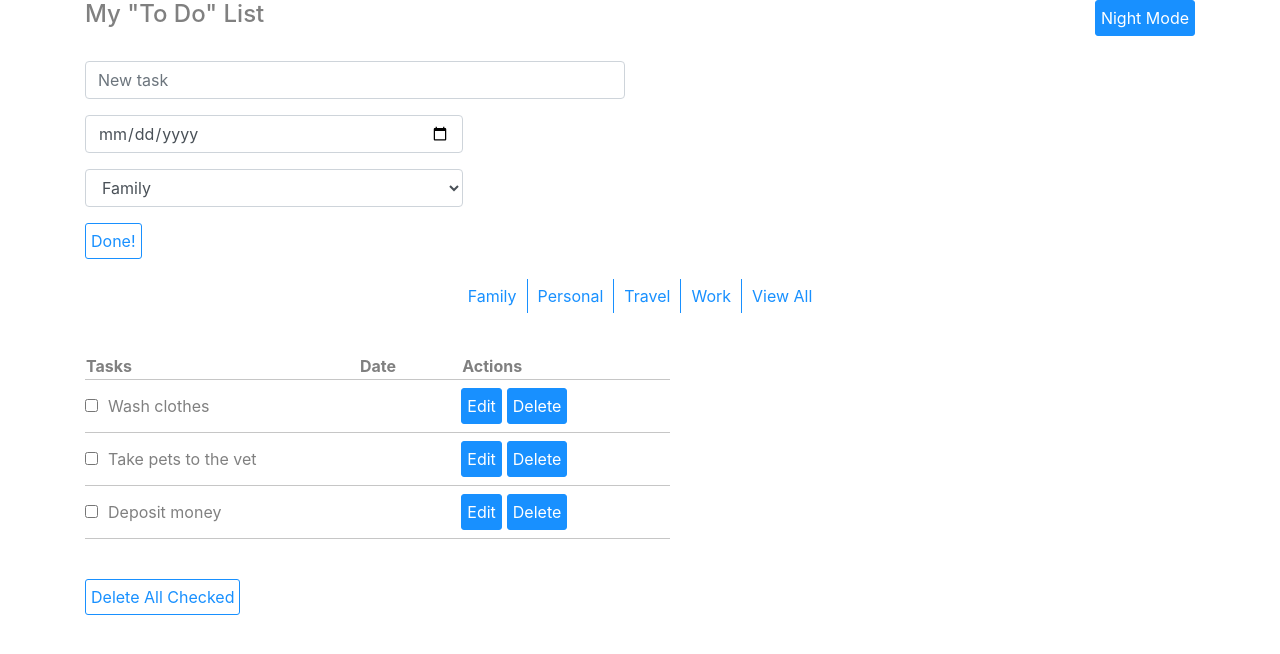
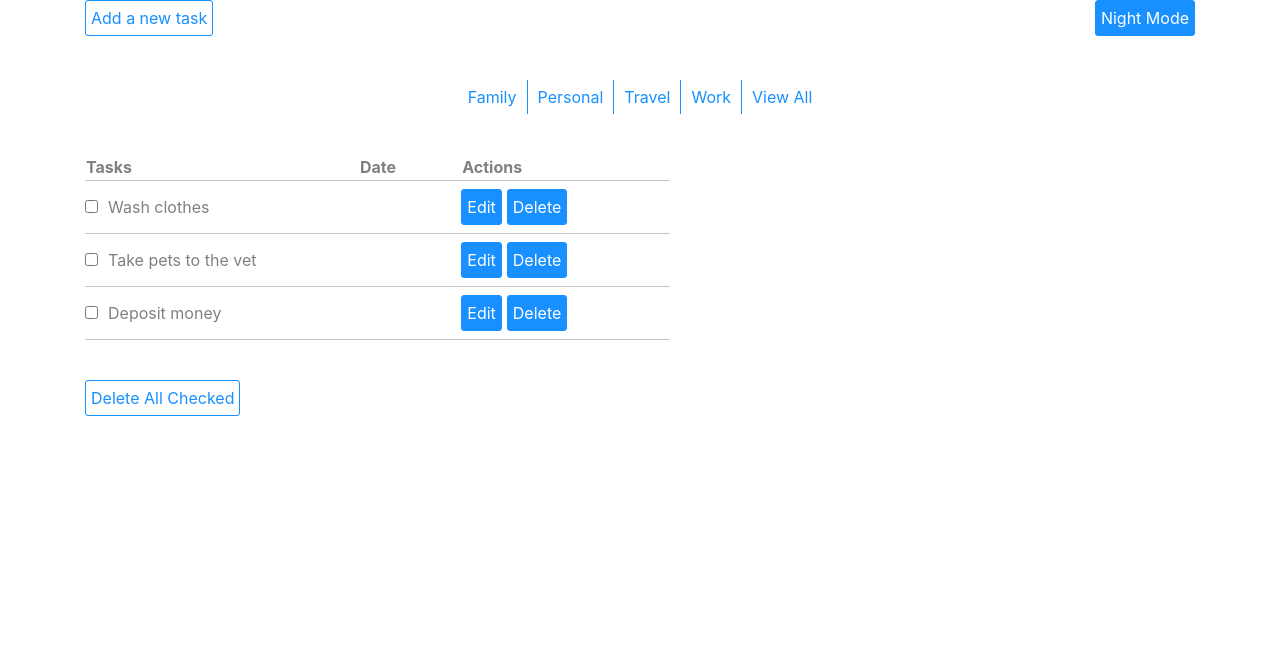
Before and after one commit to AnaGerhardt/to-do-list, a React (Create React App) app: page / in a window 1280 px wide. Shown: the top 654 px of the page. Built offline with nearby package versions, Linux system fonts and the light colour scheme; the HTML template or start-up script is replaced by a standard one.

Commit message:
Add modals to Add and Edit Forms. Need to fix edit form props

```diff
--- a/src/App.tsx
+++ b/src/App.tsx
@@ -2,32 +2,13 @@ import React, { useState } from 'react'
 import { Container, Row, Col } from 'react-bootstrap'
 import { ThemeProvider } from 'styled-components'
 import { lightTheme, darkTheme } from './Styles/Themes'
-import { Button, ActionButton, MenuButton } from './Styles/StyledComponents'
+import { ActionButton, MenuButton } from './Styles/StyledComponents'
 import AddForm from './Components/Forms/AddForm'
-import EditForm from './Components/Forms/EditForm'
-import ListTable from './Components/Tables/ListTable'
+import ListTable, { Item } from './Components/Tables/ListTable'
 
-
-export interface Item {
-  id?: number
-  checked?: boolean
-  dateitem?: Date
-  listitem?: string
-  name?: string
-  length?: number
-}
 
 
 const App = () => {
-
-  const [theme, setTheme] = useState('light')
-
-  const categories = {
-    1: 'Family',
-    2: 'Personal',
-    3: 'Travel',
-    4: 'Work'
-}
 
   const itemArray = [
     { id: 1, listitem: 'Wash clothes', dateitem: undefined, category: 'Personal' },
@@ -35,11 +16,25 @@ const App = () => {
     { id: 3, listitem: 'Deposit money', dateitem: undefined, category: 'Personal' },
   ]
 
+  const [list, setList] = useState<Item[]>(itemArray)
   const initialFormState = { id: undefined, listitem: '', dateitem: undefined }
+  const [currentItem, setCurrentItem] = useState<Item>(initialFormState)
+  const [theme, setTheme] = useState('light')
 
-  const [list, setList] = useState<Item[]>(itemArray)
-  const [editing, setEditing] = useState(false)
-  const [currentItem, setCurrentItem] = useState<Item>(initialFormState)
+  const toggleTheme = () => {
+    if (theme === 'light') {
+      setTheme('dark');
+    } else {
+      setTheme('light');
+    }
+  }
+
+  const rootStyle = (
+    (theme === 'light') ?
+      {'background':'white', 'color': 'grey'}
+      :
+      {'background':'grey', 'color': 'white'}
+  )
 
   const addItem = (item: Item) => {
     item.id = list.length + 1
@@ -48,16 +43,6 @@ const App = () => {
 
   const deleteItem = (id: Item) => {
     setList(list.filter((item: Item) => item.id !== id))
-  }
-
-  const editRow = (item: Item) => {
-    setEditing(true)
-    setCurrentItem({ id: item.id, checked: item.checked, listitem: item.listitem })
-  }
-
-  const updateItem = (id: Item, updatedItem: Item) => {
-    setEditing(false)
-    setList(list.map(item => (item.id === id ? updatedItem : item)))
   }
 
   const deleteAllChecked = () => {
@@ -75,21 +60,9 @@ const App = () => {
     )
   }
 
-  const toggleTheme = () => {
-    if (theme === 'light') {
-      setTheme('dark');
-    } else {
-      setTheme('light');
-    }
-  }
-
-  const rootStyle = (
-    (theme === 'light') ?
-      {'background':'white', 'color': 'grey'}
-      :
-      {'background':'grey', 'color': 'white'}
-  )
-
+  const editRow = (item: Item) => {
+    setCurrentItem({ id: item.id, checked: item.checked, listitem: item.listitem })
+  };
 
   return (
     <ThemeProvider theme={theme === 'light' ? lightTheme : darkTheme}>
@@ -97,7 +70,7 @@ const App = () => {
 
         <Row>
           <Col>
-            <h4>My "To Do" List</h4>
+            <AddForm addItem={addItem} />
           </Col>
           <Col style={{'textAlign':'right'}}>
             <ActionButton
@@ -109,16 +82,6 @@ const App = () => {
         </Row>
 
         <br />
-
-        <Row>
-          <Col lg={6}>
-            {editing ?
-              (<EditForm editing={editing} setEditing={setEditing} updateItem={updateItem} currentItem={currentItem} categories={categories} />)
-              :
-              (<AddForm addItem={addItem} categories={categories} />)
-            }
-          </Col>
-        </Row>
 
         <Row style={{'marginTop':'20px'}}>
           <Col style={{'textAlign':'center'}}>
@@ -134,20 +97,11 @@ const App = () => {
           <Col>
             <ListTable
               list={list}
+              setList={setList}
               deleteItem={deleteItem}
-              editRow={editRow}
+              deleteAllChecked={deleteAllChecked}
               checkHandler={checkHandler}
             />
-          </Col>
-        </Row>
-
-        <Row>
-          <Col>
-            <Button
-              onClick={deleteAllChecked}
-            >
-              Delete All Checked
-            </Button>
           </Col>
         </Row>
 
--- /dev/null
+++ b/src/Components/Categories.js
@@ -0,0 +1,8 @@
+const Categories = {
+    1: 'Family',
+    2: 'Personal',
+    3: 'Travel',
+    4: 'Work'
+}
+
+export default Categories
--- a/src/Components/Forms/AddForm.tsx
+++ b/src/Components/Forms/AddForm.tsx
@@ -1,12 +1,12 @@
 import React, { useState } from 'react'
-import { Form } from 'react-bootstrap'
+import { Modal, Form } from 'react-bootstrap'
 import { Button } from '../../Styles/StyledComponents'
+import Categories from '../Categories'
 
 
 
 interface IProps {
     addItem: Function
-    categories: Object
 }
 
 
@@ -15,6 +15,10 @@ const AddForm = (props: IProps) => {
 
     const initialFormState = { id: undefined, listitem: '', dateitem: '', category: undefined }
     const [item, setItem] = useState(initialFormState)
+    const [show, setShow] = useState(false);
+
+    const handleClose = () => setShow(false);
+    const handleShow = () => setShow(true);
 
     const handleInputChange = (e: React.ChangeEvent<HTMLInputElement>) => {
         const { name, value } = e.target
@@ -23,7 +27,17 @@ const AddForm = (props: IProps) => {
 
 
     return  (
+    <>
 
+      <Button onClick={handleShow}>Add a new task</Button>
+
+      <Modal centered show={show} onHide={handleClose}>
+
+        <Modal.Header closeButton>
+          <Modal.Title>Add a New Task</Modal.Title>
+        </Modal.Header>
+
+        <Modal.Body>
             <Form
                 onSubmit={(event: { preventDefault: () => void; }) => {
                     event.preventDefault()
@@ -60,16 +74,21 @@ const AddForm = (props: IProps) => {
                         onChange={handleInputChange}
                         style={{'width':'70%'}}
                     >
-                {Object.entries(props.categories).map(([k,v], i)=> (
+                    {Object.entries(Categories).map(([k,v], i)=> (
                         <option key={k}>{v}</option>
                     ))}
                     </Form.Control>
                 </Form.Group>
 
-            <Button type="submit">
+                <Button type="submit" onClick={handleClose}>
                      Done!
                 </Button>
             </Form>
+        </Modal.Body>
+
+      </Modal>
+
+    </>
     )
 }
 
--- a/src/Components/Forms/EditForm.tsx
+++ b/src/Components/Forms/EditForm.tsx
@@ -1,22 +1,27 @@
 import * as React from 'react'
 import { useState, useEffect, Dispatch, SetStateAction } from 'react'
-import { Form } from 'react-bootstrap'
-import { Button } from '../../Styles/StyledComponents'
-import { Item } from '../../App'
+import { Modal, Form } from 'react-bootstrap'
+import { ActionButton, Button } from '../../Styles/StyledComponents'
+import { Item } from '../Tables/ListTable'
+import Categories from '../Categories'
 
 
 
 interface IProps {
-    currentItem: Item
-    updateItem: Function
-    setEditing: Dispatch<SetStateAction<boolean>>
-    editing: boolean
-    categories: Object
+    currentItem?: Item
 }
 
 const EditForm = (props: IProps) => {
 
     const [item, setItem] = useState(props.currentItem)
+    const [show, setShow] = useState(false);
+
+    const handleClose = () => setShow(false);
+
+    const handleShow = () => {
+        setShow(true);
+        //props.editRow(item);
+    }
 
     const handleInputChange = (e: React.ChangeEvent<HTMLInputElement>) => {
         const { name, value } = e.target
@@ -28,20 +33,32 @@ const EditForm = (props: IProps) => {
     }, [props])
 
     return  (
+    <>
+
+    <ActionButton onClick={handleShow} style={{'marginRight':'5px'}}>Edit</ActionButton>
+
+    <Modal centered show={show} onHide={handleClose}>
+
+    <Modal.Header closeButton>
+        <Modal.Title>Edit Task</Modal.Title>
+    </Modal.Header>
+
+    <Modal.Body>
         <Form
             onSubmit={(event: { preventDefault: () => void; }) => {
                 event.preventDefault()
-                if (!item.listitem) return
-                    props.updateItem(item.id, item)
+                //if (!item.listitem) return
+                //props.updateItem(item.id, item)
             }}
         >
-           <Form.Group>
+
+            <Form.Group>
                 <Form.Control
                     type="text"
                     name="listitem"
-                    value={item.listitem}
+                    //value={item.listitem}
                     onChange={handleInputChange}
-                    placeholder="* Add a new task"
+                    placeholder="New task"
                 />
             </Form.Group>
 
@@ -62,17 +79,21 @@ const EditForm = (props: IProps) => {
                     onChange={handleInputChange}
                     style={{'width':'70%'}}
                 >
-                {Object.entries(props.categories).map(([k,v], i)=> (
+                {Object.entries(Categories).map(([k,v], i)=> (
                     <option key={k}>{v}</option>
                 ))}
                 </Form.Control>
             </Form.Group>
 
-
-            <Button type="submit">
+            <Button type="submit" onClick={handleClose}>
                 Done!
             </Button>
         </Form>
+    </Modal.Body>
+
+    </Modal>
+
+</>
     )
 }
 
--- a/src/Components/Tables/ListTable.tsx
+++ b/src/Components/Tables/ListTable.tsx
@@ -1,21 +1,30 @@
-import React from 'react'
-import { Item } from '../../App'
-import { ActionButton, Table, Tr, Td } from '../../Styles/StyledComponents'
+import React, { Dispatch, SetStateAction } from 'react'
+import { Button, ActionButton, Table, Tr, Td } from '../../Styles/StyledComponents'
+import EditForm from '../Forms/EditForm'
 
 
+export interface Item {
+    id?: number
+    checked?: boolean
+    dateitem?: Date | string
+    listitem?: string
+    name?: string
+    length?: number
+  }
 
 interface IProps {
     list: Item[]
-    theme?: boolean
+    setList: Dispatch<SetStateAction<Object[]>>
+    map?: Function
+    deleteItem: Function
+    deleteAllChecked: Function
     checkHandler: Function
-    editRow: Function
-    deleteItem: Function
-    map?: Function
   }
 
 const ListTable = (props: Item & IProps) => {
 
     return (
+    <>
         <Table>
             <thead>
                 <Tr>
@@ -41,12 +50,7 @@ const ListTable = (props: Item & IProps) => {
                     </Td>
                     <Td>{item.dateitem}</Td>
                     <Td>
-                    <ActionButton
-                        onClick={() => {props.editRow(item)}}
-                        style={{'marginRight': '5px'}}
-                    >
-                        Edit
-                    </ActionButton>
+                        <EditForm />
                         <ActionButton
                             onClick={() => props.deleteItem(item.id)}
                         >
@@ -64,6 +68,13 @@ const ListTable = (props: Item & IProps) => {
                 )}
             </tbody>
         </Table>
+
+        <Button
+            onClick={() => props.deleteAllChecked}
+        >
+            Delete All Checked
+        </Button>
+    </>
     )
 }
 
```
Also changed, not shown: src/Styles/index.css (+8 -0 lines). Lines whose indentation alone changed are shown as unchanged.
